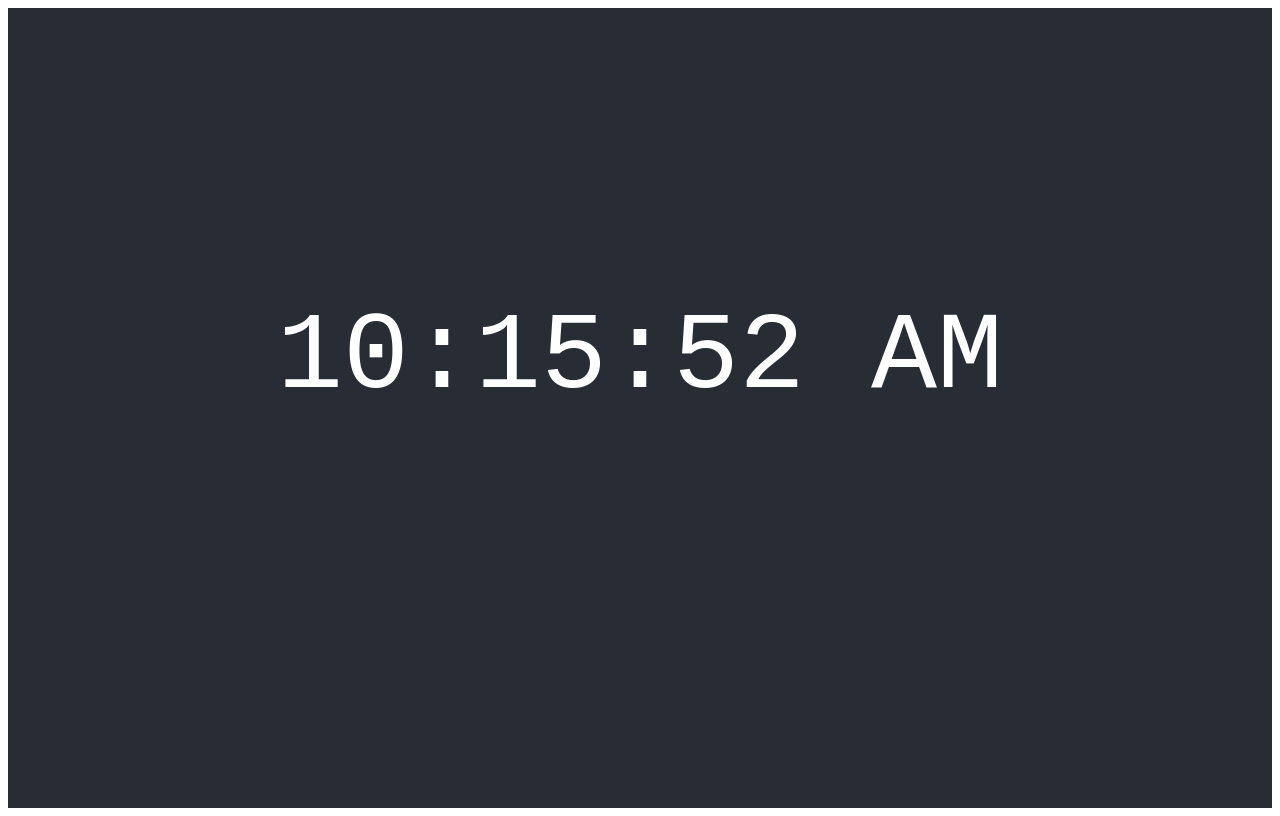
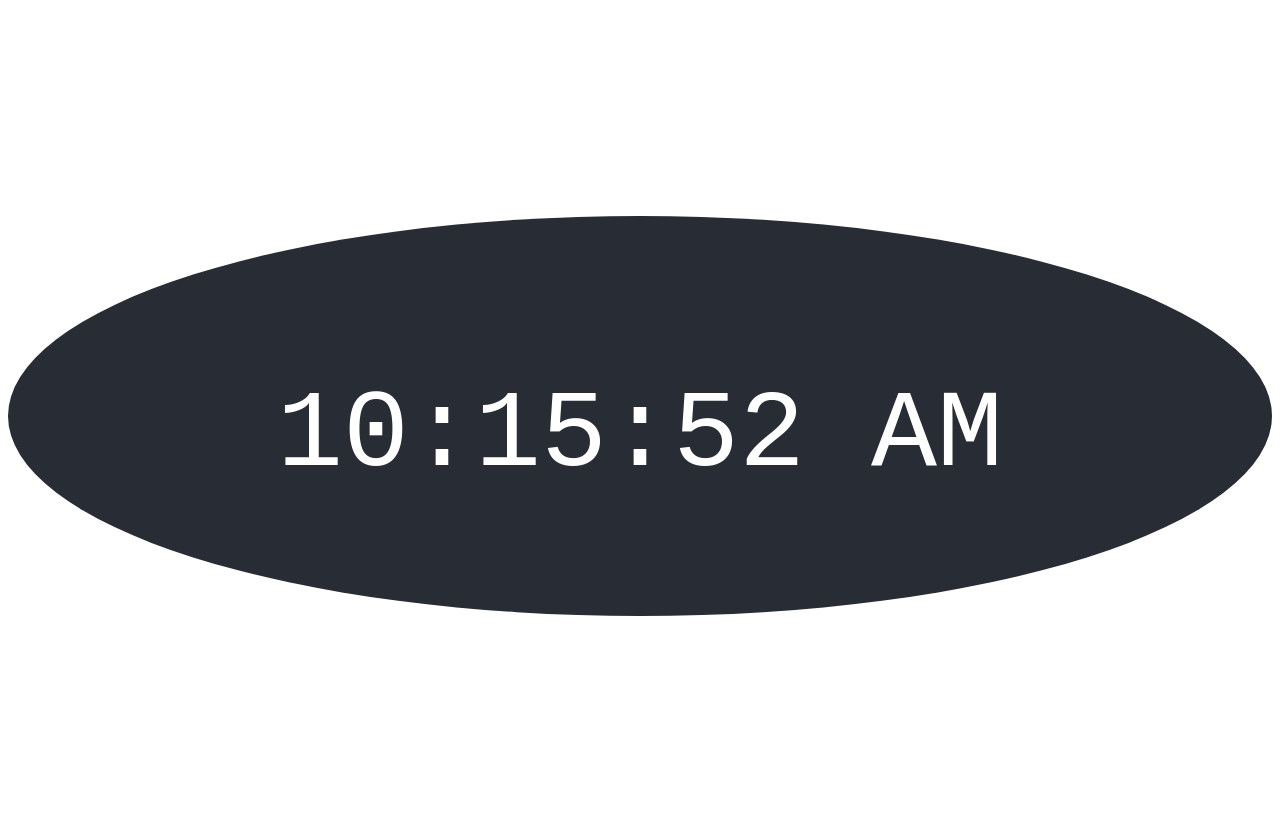
Before and after one commit to recurrenc/React-Practice, a React (Create React App) app: page / in a window 1280 px wide. Built offline with nearby package versions, Linux system fonts and the light colour scheme.

Commit message:
Circular Border

```diff
--- a/src/App.css
+++ b/src/App.css
@@ -1,10 +1,15 @@
 .App {
   text-align: center;
+  align-items: center;
+  justify-content: center;
+  margin-top: 27vh;
 }
 
 .clock {
   background-color: #282c34;
-  min-height: 100vh;
+  border-radius: 50%;
+
+  min-height: 50vh;
   align-items: center;
   justify-content: center;
 }
--- a/src/components/DigitalClock/clock.css
+++ b/src/components/DigitalClock/clock.css
@@ -1,6 +1,6 @@
 .Time {
-  height: 500px;
-  width: 800px;
+  height: fit-content;
+  width: fit-content;
   margin: auto;
   position: absolute;
   top: 0;
```
